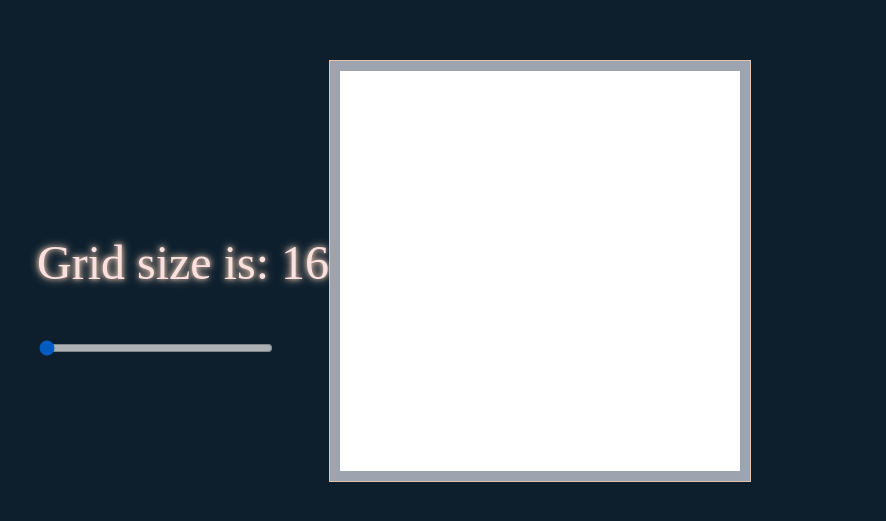
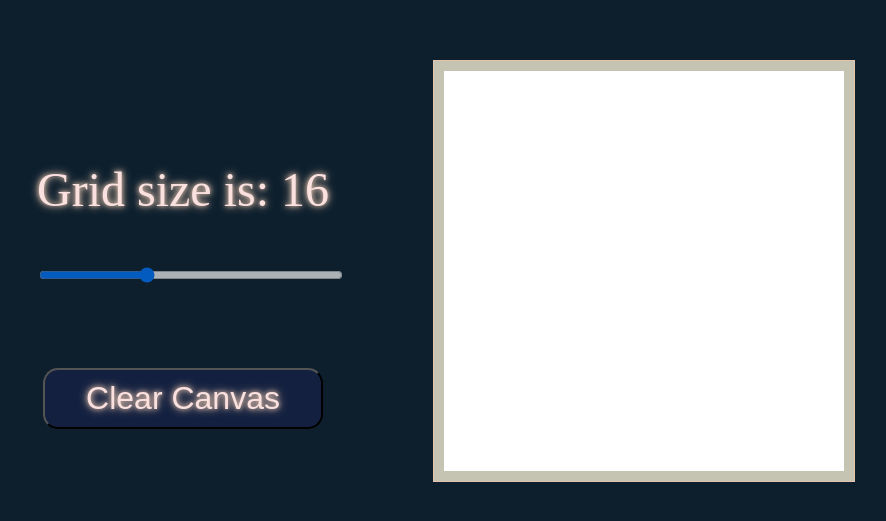
Before and after one commit to RibsReign/odin-etch-a-sketch, a plain HTML site: page index.html in a window 1280 px wide. Shown: the part 129-650 px from the top of the page, without its empty margins (246-1132 px from the left). Drawn offline with Linux system fonts and the light colour scheme.

Commit message:
Rearange flex and finish styling

```diff
--- a/index.html
+++ b/index.html
@@ -11,11 +11,13 @@
 
 <body>
     <div id="menu">
-        <p>Grid size is: 16</p>
-        <input type="range" min="16" max="100" value="16" class="slider" id="myRange">
+        <div id="gridSetting">
+            <p>Grid size is: 16</p>
+            <input type="range" min="16" max="100" value="16" class="slider" id="myRange">
+        </div>
+        <input type="button" value="Clear Canvas" onclick="makeGrid()">
     </div>
-    <div id="container" draggable="false">
-    </div>
+    <div id="container" draggable="false"></div>
 </body>
 
 </html>
--- a/style.css
+++ b/style.css
@@ -16,17 +16,25 @@ p {
     font-size: 3em;
     color: #fae1df;
     text-align: center;
-    text-shadow: 0 0 5px #e4c3ad,
-        0 0 10px #e4c3ad;
+    text-shadow: 0 0 5px #e4c3ad, 0 0 10px #e4c3ad;
 }
 
-menu {
+#menu {
+    height: 400px;
+    width: 400px;
     display: flex;
-    flex-direction: row-reverse;
+    flex-direction: column;
+    justify-content: space-around;
+    align-items: center;
+    margin: 50px;
+}
+
+#gridSettings {
+    display: ;
 }
 
 input[type=range] {
-    width: 80%;
+    width: 70%;
     height: 8px;
     border-radius: 5px;
     background: #546a7b;
@@ -34,6 +42,23 @@ input[type=range] {
     outline: none;
     opacity: 0.7;
     transition: opacity 0.2s;
+    padding-left: 100px;
+}
+
+input[type="button"] {
+    padding: 10px;
+    border-radius: 15px;
+    width: 70%;
+    box-sizing: border-box;
+    font-size: 2em;
+    color: #fae1df;
+    text-align: center;
+    background-color: #1b23537a;
+    text-shadow: 0 0 5px #e4c3ad, 0 0 10px #e4c3ad;
+}
+
+input[type="button"]:hover {
+    background: #0d1f2d;
 }
 
 input[type=range]:hover {
@@ -75,6 +100,6 @@ input[type=range]::-moz-range-thumb {
     width: 400px;
     height: 400px;
     border: 1px solid #e4c3ad;
-    background: #9ea3b0;
+    background: #c5c3b1;
     padding: 10px;
 }
```
